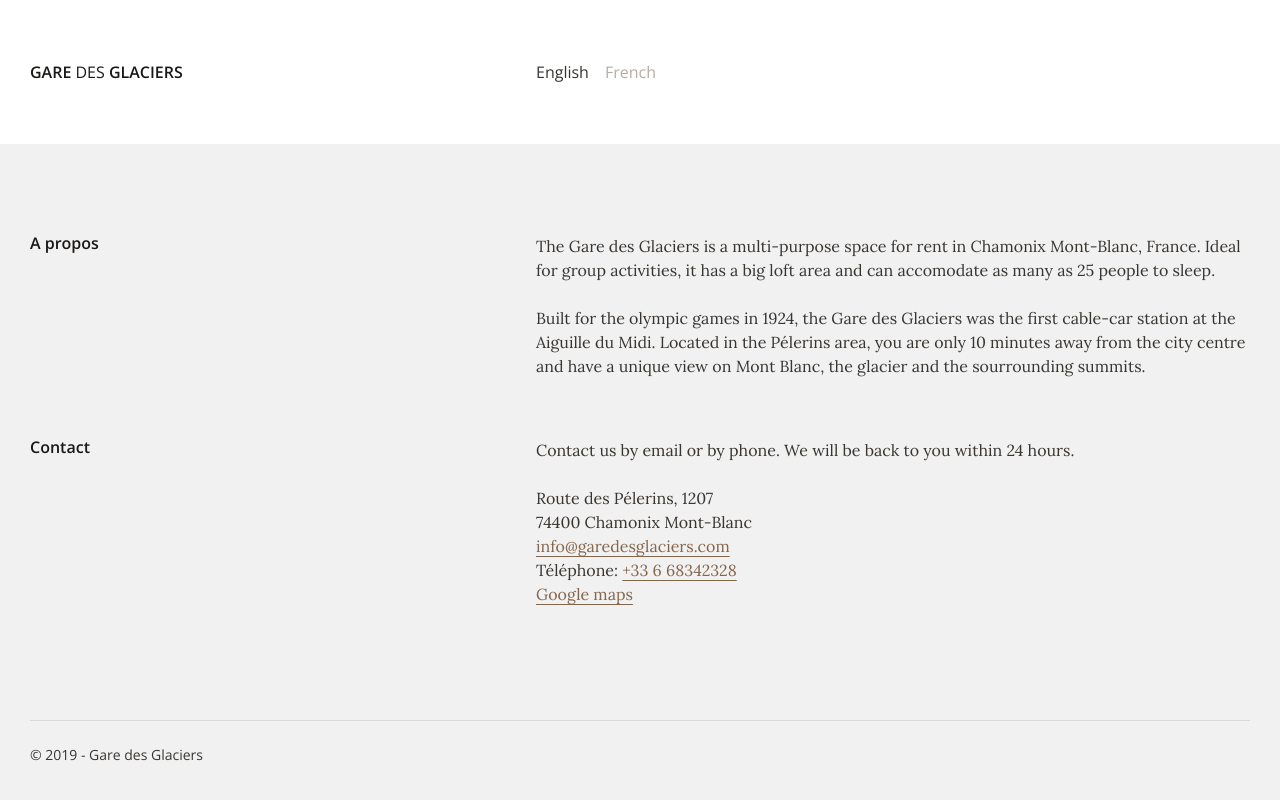
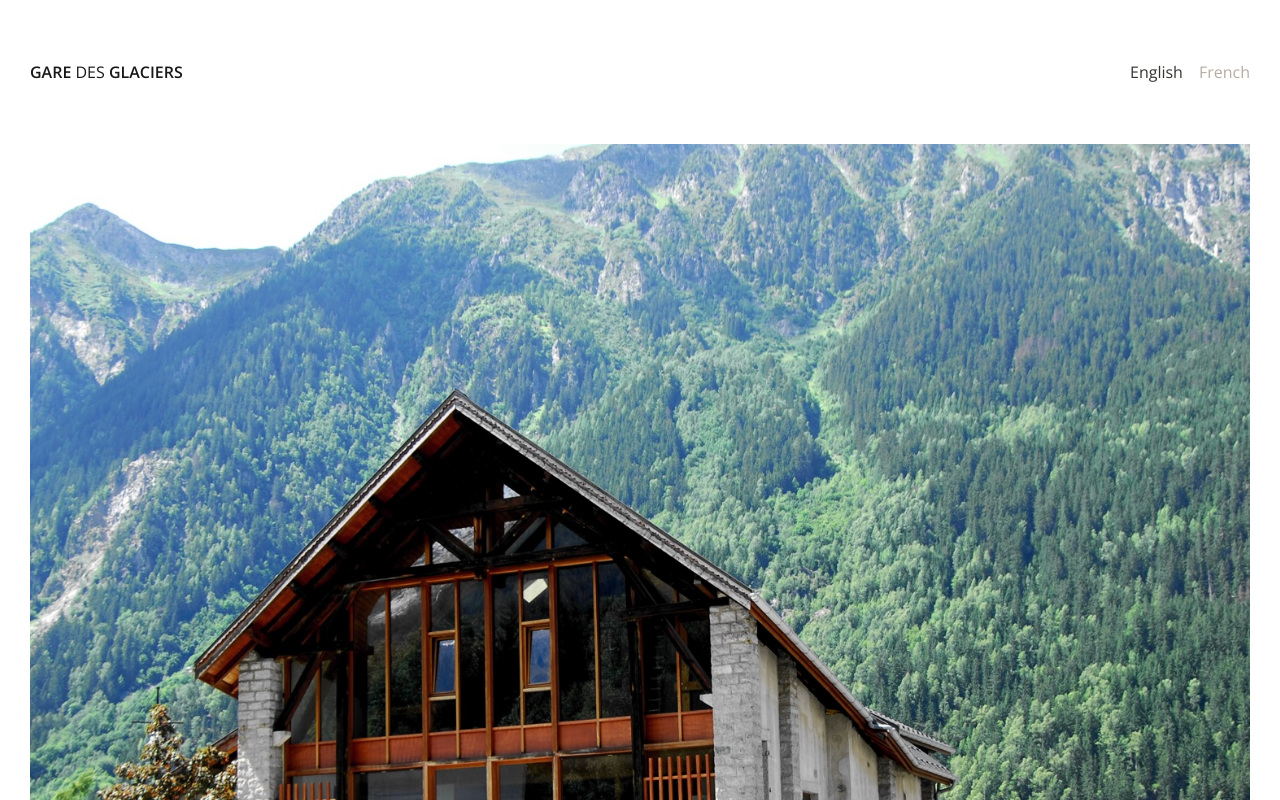
Before and after one commit to jeromecoupe/garedesglaciers, a website: page en/index.html in a window 1280 px wide. Shown: the top 800 px of the page. Drawn offline with nearby package versions, Linux system fonts and the light colour scheme.

Commit message:
Add banner

```diff
--- a/css/styles.css
+++ b/css/styles.css
@@ -45,7 +45,7 @@ body {
 }
 
 /* ---------------------------------
-typography
+=typography
 --------------------------------- */
 html {
   font: 400 100%/1.5 var(--fontstack-serif);
@@ -61,7 +61,7 @@ html {
 }
 
 /* ---------------------------------
-Links
+=links
 --------------------------------- */
 
 a {
@@ -71,7 +71,7 @@ a {
 }
 
 /* ---------------------------------
-container
+=container
 --------------------------------- */
 
 .l-container {
@@ -81,7 +81,7 @@ container
 }
 
 /* ---------------------------------
-header
+=header
 --------------------------------- */
 
 .c-siteheader {
@@ -131,7 +131,6 @@ header
 @media all and (min-width: 750px) {
   .c-siteheader__title {
     margin-bottom: 0;
-    margin-right: 3rem;
   }
 }
 
@@ -144,6 +143,12 @@ header
   flex-direction: row;
   justify-content: flex-start;
   align-items: center;
+}
+
+@media all and (min-width: 750px) {
+  .c-lggnav {
+    justify-content: flex-end;
+  }
 }
 
 .c-lggnav__item:not(:last-child) {
@@ -165,7 +170,21 @@ header
 }
 
 /* ---------------------------------
-Main content
+=banner
+--------------------------------- */
+
+.c-sitebanner {
+  background-image: linear-gradient(
+    to top,
+    var(--color-brand-light1),
+    var(--color-brand-light1) 100px,
+    var(--color-white) 100px,
+    var(--color-white)
+  );
+}
+
+/* ---------------------------------
+=main content
 --------------------------------- */
 
 .c-maincontent {
@@ -180,7 +199,7 @@ Main content
 }
 
 /* ---------------------------------
-Splitted layout
+=splitted layout
 --------------------------------- */
 
 .l-splitted {
@@ -202,7 +221,7 @@ Splitted layout
 }
 
 /* ---------------------------------
-Content sections
+=content sections
 --------------------------------- */
 
 .c-contentsection + .c-contentsection {
@@ -230,3 +249,12 @@ Footer
   font-family: var(--fontstack-sans);
   margin-bottom: 0;
 }
+
+/* ---------------------------------
+=fluid images
+--------------------------------- */
+
+.o-fluidimage {
+  max-width: 100%;
+  vertical-align: middle;
+}
--- a/en/index.html
+++ b/en/index.html
@@ -29,12 +29,26 @@
     </div>
   </header>
 
-  <main class="c-maincontent  l-container">
+  <main>
 
+    <div class="c-sitebanner">
+      <div class="l-container">
+        <img class="o-fluidimage"
+             src="../img/gare_des_glaciers_600.jpg"
+             srcset="../img/gare_des_glaciers_1500.jpg 1500w,
+                     ../img/gare_des_glaciers_1024.jpg 1024w,
+                     ../img/gare_des_glaciers_800.jpg 800w,
+                     ../img/gare_des_glaciers_600.jpg 600w"
+             sizes="100vw"
+             alt="Gare des Glaciers">
+      </div>
+    </div>
+
+    <div class="c-maincontent  l-container">
       <section class="l-splitted  c-contentsection">
-      <h2 class="c-h2">A propos</h2>
+        <h2 class="c-h2">About</h2>
         <div>
-        <p>The Gare des Glaciers is a multi-purpose space for rent in Chamonix Mont-Blanc, France. Ideal for group activities, it has a big loft area and can accomodate as many as 25 people to sleep.</p>
+          <p>The Gare des Glaciers is a multi-purpose space for rent in Chamonix Mont-Blanc, France. Ideal for group activities, it has a big loft area and can accomodate as many as 15 people overnight.</p>
           <p>Built for the olympic games in 1924, the Gare des Glaciers was the first cable-car station at the Aiguille du Midi. Located in the Pélerins area, you are only 10 minutes away from the city centre and have a unique view on Mont Blanc, the glacier and the sourrounding summits.</p>
         </div>
       </section>
@@ -54,6 +68,7 @@
           </p>
         </div>
       </section>
+    </div>
   </main>
 
   <footer class="c-sitefooter">
```
Also changed, not shown: fr/index.html (+18 -2 lines), img/gare_des_glaciers_1024.jpg (added), img/gare_des_glaciers_1500.jpg (added), img/gare_des_glaciers_600.jpg (added), img/gare_des_glaciers_800.jpg (added). Lines whose indentation alone changed are shown as unchanged.
